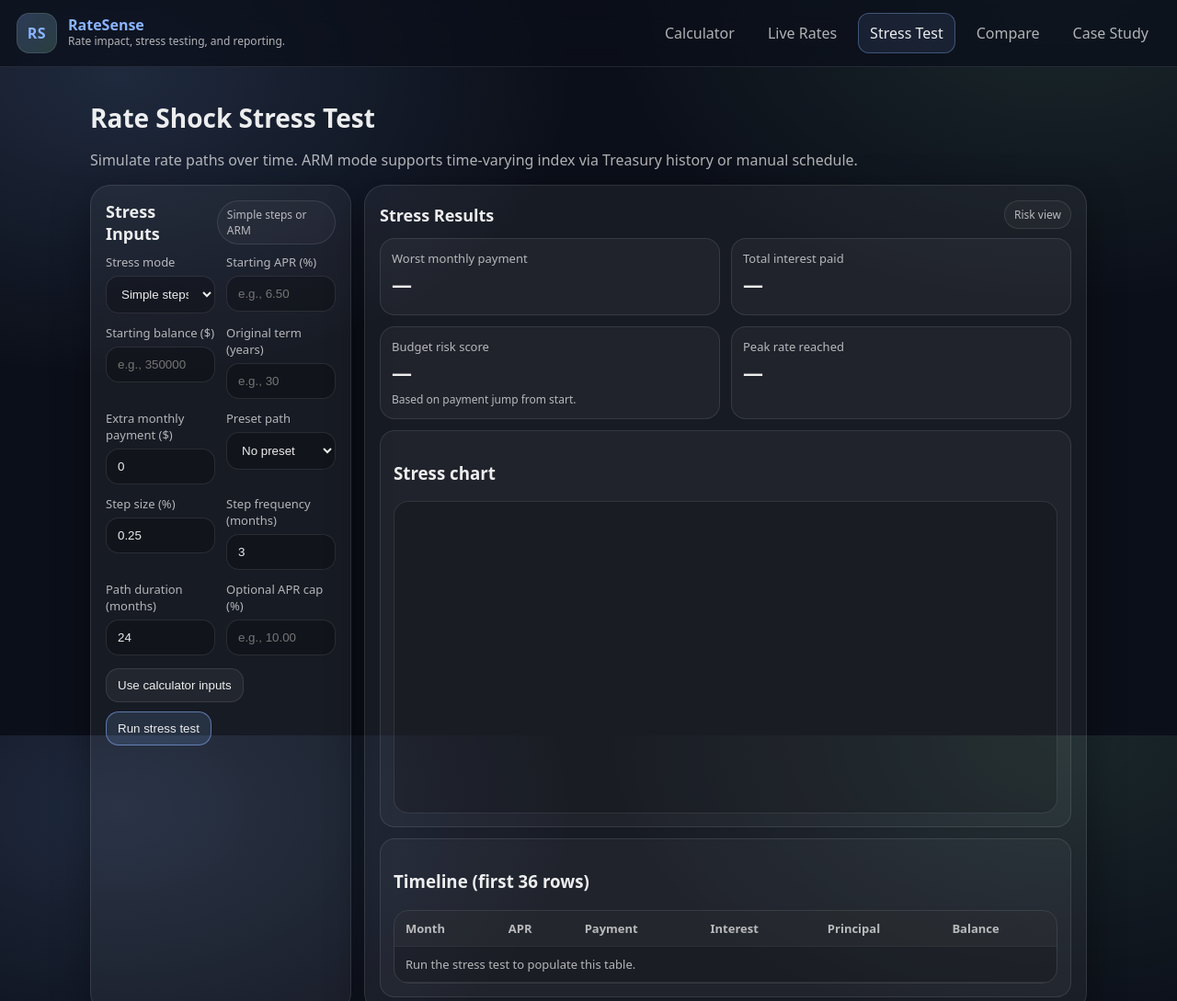
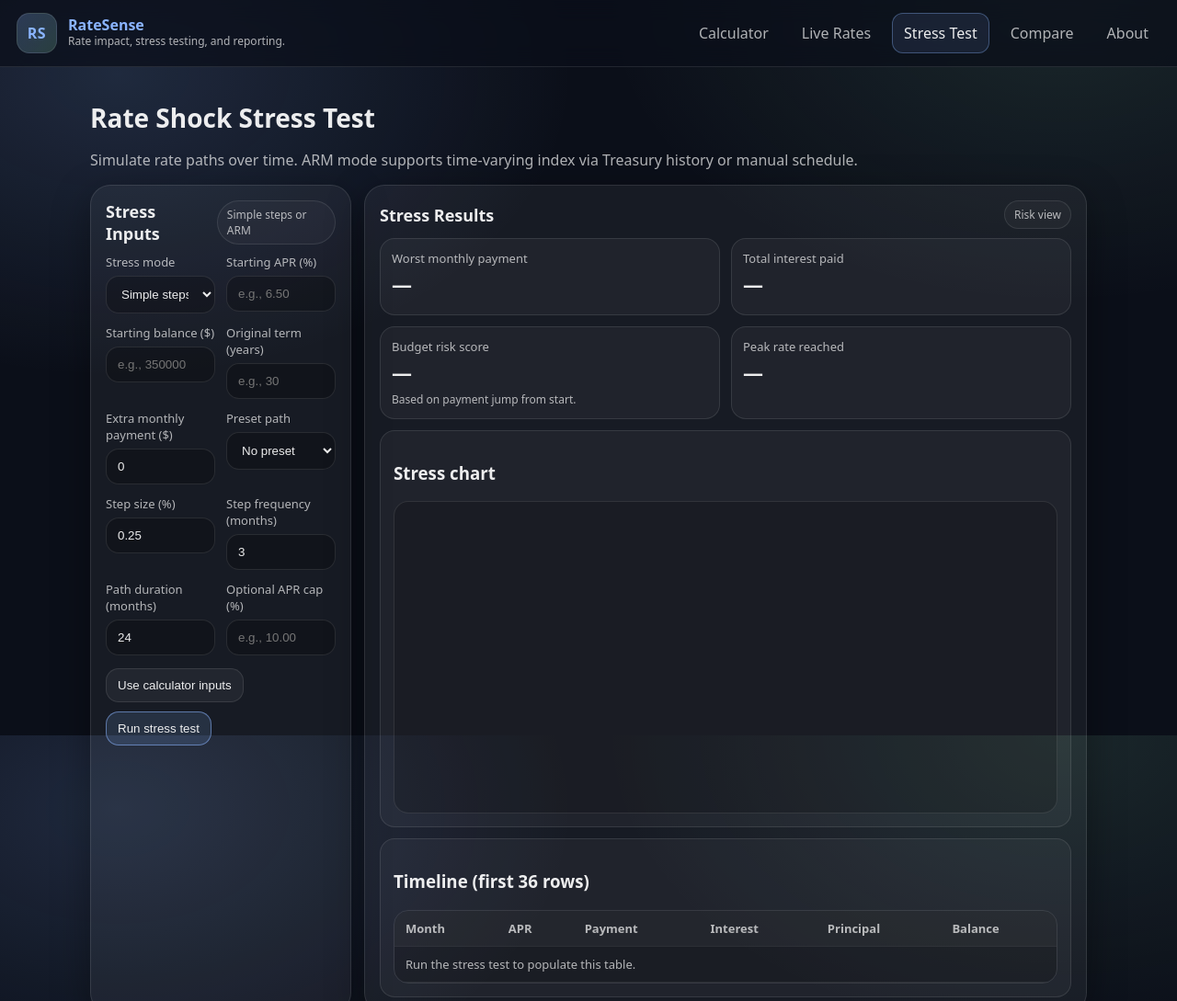
Before and after one commit to Parsa-Shakeri/ratesense, a plain HTML site: page stress.html in a window 1280 px wide. Shown: the top 1089 px of the page at 92% size. Drawn offline with nearby package versions, Linux system fonts and the light colour scheme.

Commit message:
Update stress.html

```diff
--- a/stress.html
+++ b/stress.html
@@ -28,7 +28,7 @@
       <a href="rates.html">Live Rates</a>
       <a class="active" href="stress.html">Stress Test</a>
       <a href="compare.html">Compare</a>
-      <a href="case-study.html">Case Study</a>
+      <a href="./about.html">About</a>
     </nav>
   </header>
 
```
